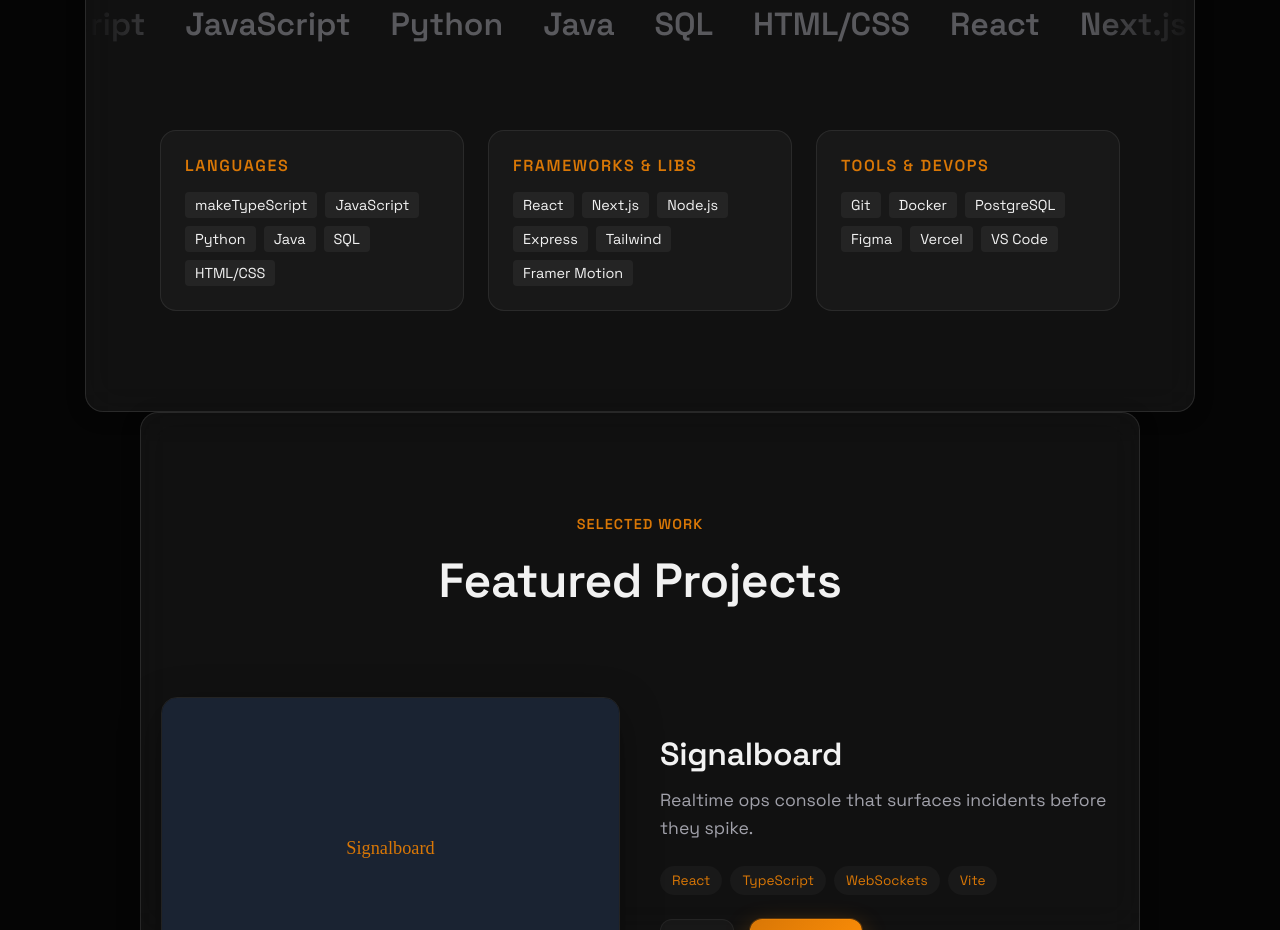
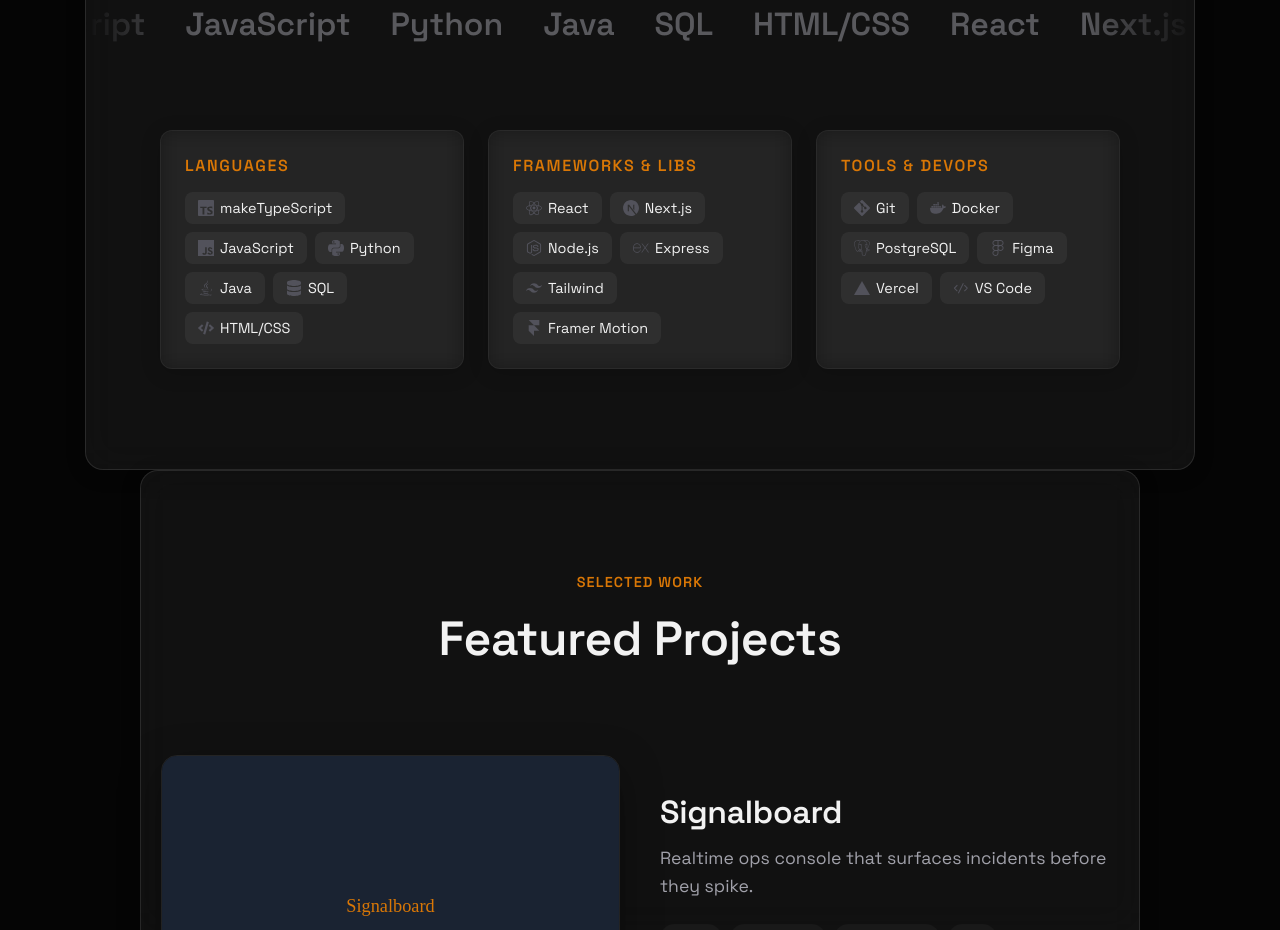
Before and after one commit to parthiv-2006/dev-site, a React (Vite) app: page / in a window 1280 px wide. Shown: the part 1540-2470 px from the top of the page. Built offline with nearby package versions, Linux system fonts and the light colour scheme.

Commit message:
integrate SkillChip component and add bento-box hover effects

```diff
--- a/src/sections/Skills.tsx
+++ b/src/sections/Skills.tsx
@@ -1,5 +1,6 @@
 import { motion } from 'framer-motion';
 import { skills } from '../content/data';
+import SkillChip from '../components/SkillChip';
 
 function Skills() {
     const allSkills = skills.flatMap(s => s.items);
@@ -26,11 +27,15 @@
 
             <div style={{ marginTop: '60px', maxWidth: '1000px', margin: '60px auto 0', display: 'grid', gridTemplateColumns: 'repeat(auto-fit, minmax(250px, 1fr))', gap: '24px', padding: '0 20px' }}>
                 {skills.map(group => (
-                    <div key={group.category} style={{ padding: '24px', border: '1px solid var(--glass-border)', borderRadius: '16px', background: 'var(--glass-light)' }}>
+                    <div
+                        key={group.category}
+                        className="card card--interactive"
+                        style={{ padding: '24px' }}
+                    >
                         <h3 style={{ color: 'var(--accent-cyan)', marginBottom: '16px', fontSize: '1rem', textTransform: 'uppercase', letterSpacing: '0.1em' }}>{group.category}</h3>
                         <div style={{ display: 'flex', flexWrap: 'wrap', gap: '8px' }}>
                             {group.items.map(item => (
-                                <span key={item} style={{ padding: '4px 10px', borderRadius: '4px', background: 'rgba(255,255,255,0.05)', fontSize: '0.9rem' }}>{item}</span>
+                                <SkillChip key={item} skill={item} />
                             ))}
                         </div>
                     </div>
```
